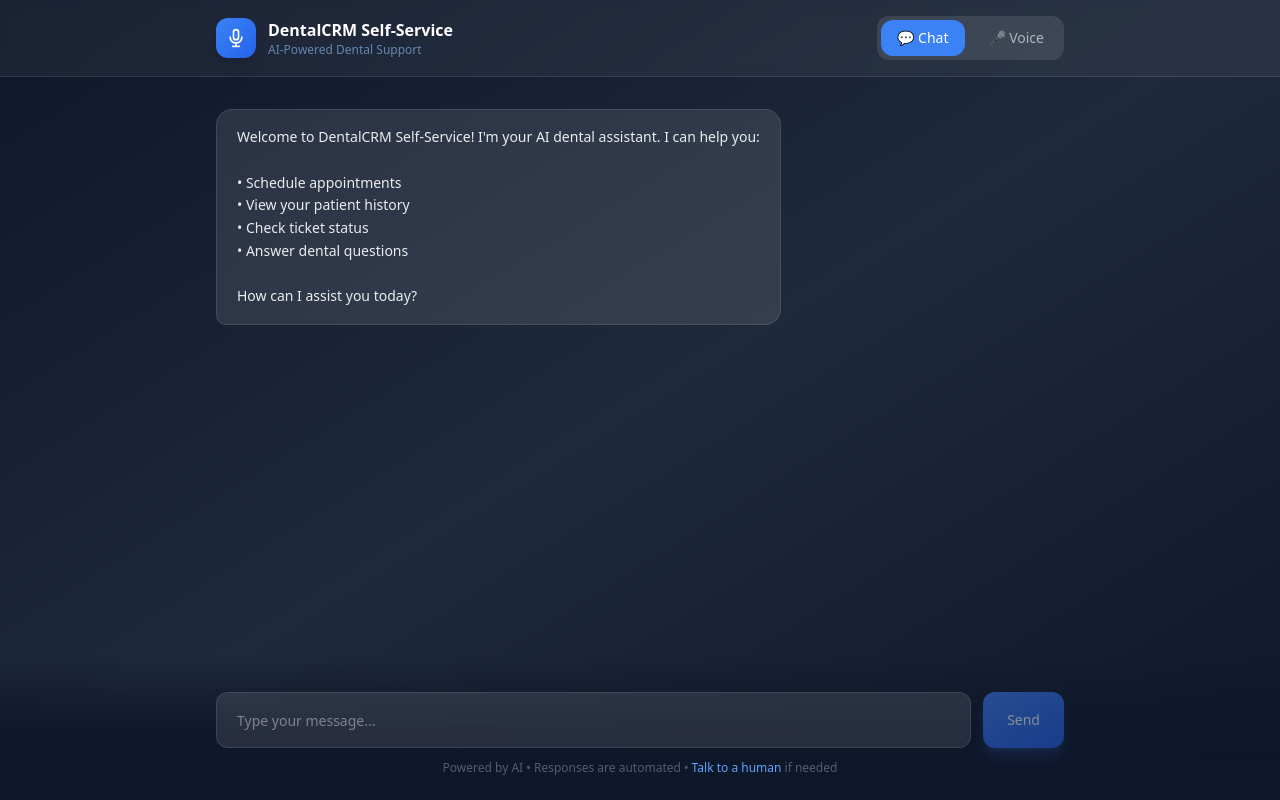
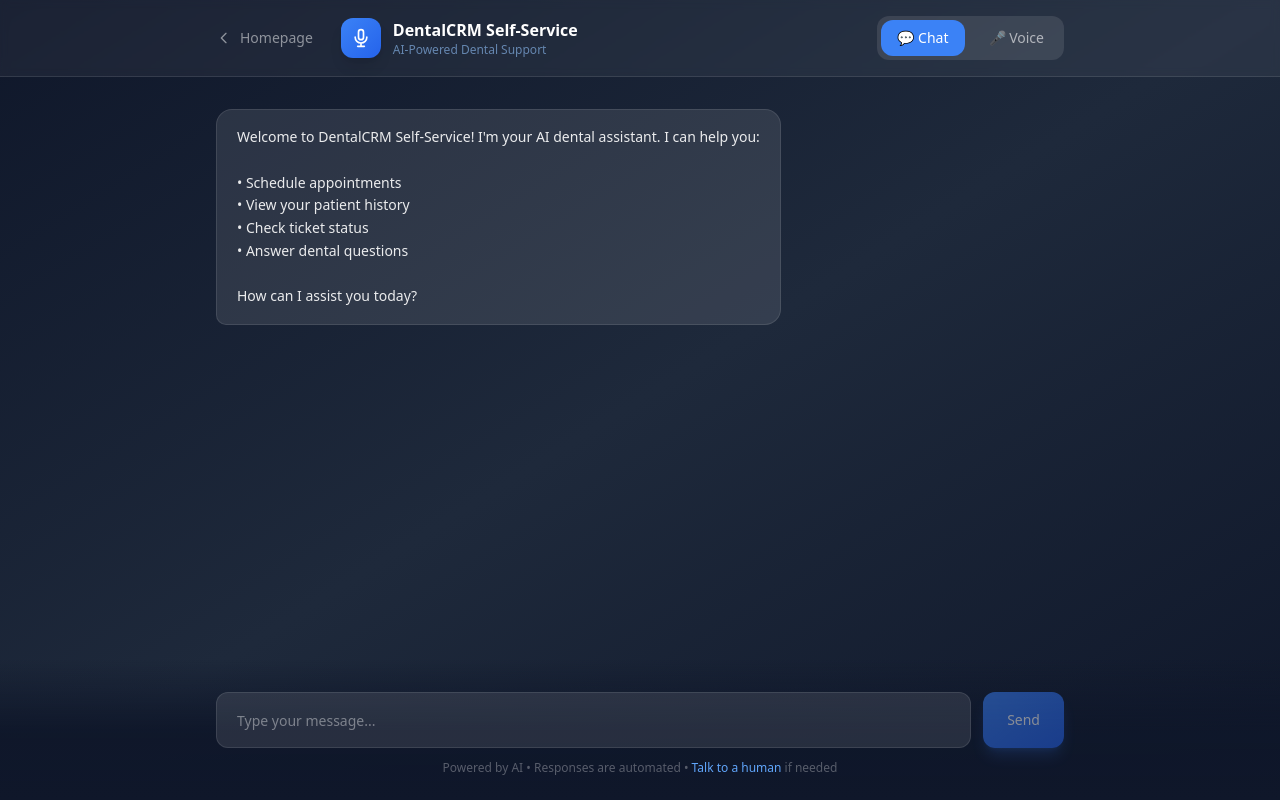
Before and after one commit to glorino/dentalcrm, a Next.js app: page /self-service in a window 1280 px wide. Built offline with nearby package versions, Linux system fonts and the light colour scheme; no server answers.

Commit message:
feat: add back to homepage link on login and self-service pages

```diff
--- a/package.json
+++ b/package.json
@@ -40,6 +40,7 @@
         "postcss": "^8",
         "sharp": "^0.35.2",
         "tailwindcss": "^3.4.14",
+        "tsx": "^4.23.12",
         "typescript": "^5"
     }
 }
--- a/src/app/login/page.tsx
+++ b/src/app/login/page.tsx
@@ -148,6 +148,14 @@ export default function LoginPage() {
         {/* Subtle background orbs */}
         <div className="absolute top-0 right-0 w-96 h-96 bg-blue-500/[0.02] rounded-full blur-[100px]" />
         <div className="absolute bottom-0 left-0 w-80 h-80 bg-purple-500/[0.02] rounded-full blur-[80px]" />
+
+        {/* Back to Homepage */}
+        <Link href="/" className="absolute top-6 left-6 flex items-center gap-2 text-sm text-gray-500 hover:text-gray-800 transition-colors group z-10">
+          <svg className="w-4 h-4 group-hover:-translate-x-0.5 transition-transform" fill="none" stroke="currentColor" viewBox="0 0 24 24">
+            <path strokeLinecap="round" strokeLinejoin="round" strokeWidth={2} d="M15 19l-7-7 7-7" />
+          </svg>
+          Back to Homepage
+        </Link>
 
         <div className="w-full max-w-[420px] relative animate-fade-in">
           {/* Mobile Logo */}
--- a/src/app/self-service/page.tsx
+++ b/src/app/self-service/page.tsx
@@ -1,5 +1,6 @@
 "use client";
 
+import Link from "next/link";
 import { useState, useRef, useEffect } from "react";
 
 interface Message {
@@ -136,6 +137,12 @@ export default function SelfServicePage() {
       <div className="border-b border-white/10 bg-white/5 backdrop-blur-sm">
         <div className="max-w-4xl mx-auto px-6 py-4 flex items-center justify-between">
           <div className="flex items-center gap-3">
+            <Link href="/" className="flex items-center gap-2 text-sm text-white/50 hover:text-white transition-colors group mr-4">
+              <svg className="w-4 h-4 group-hover:-translate-x-0.5 transition-transform" fill="none" stroke="currentColor" viewBox="0 0 24 24">
+                <path strokeLinecap="round" strokeLinejoin="round" strokeWidth={2} d="M15 19l-7-7 7-7" />
+              </svg>
+              Homepage
+            </Link>
             <div className="h-10 w-10 rounded-xl bg-gradient-to-br from-blue-500 to-blue-600 flex items-center justify-center shadow-lg">
               <svg className="w-5 h-5 text-white" fill="none" stroke="currentColor" viewBox="0 0 24 24">
                 <path strokeLinecap="round" strokeLinejoin="round" strokeWidth={2} d="M19 11a7 7 0 01-7 7m0 0a7 7 0 01-7-7m7 7v4m0 0H8m4 0h4m-4-8a3 3 0 01-3-3V5a3 3 0 116 0v6a3 3 0 01-3 3z" />
```
Also changed, not shown: 1 other file (tests, documents, lock files or other folders).
